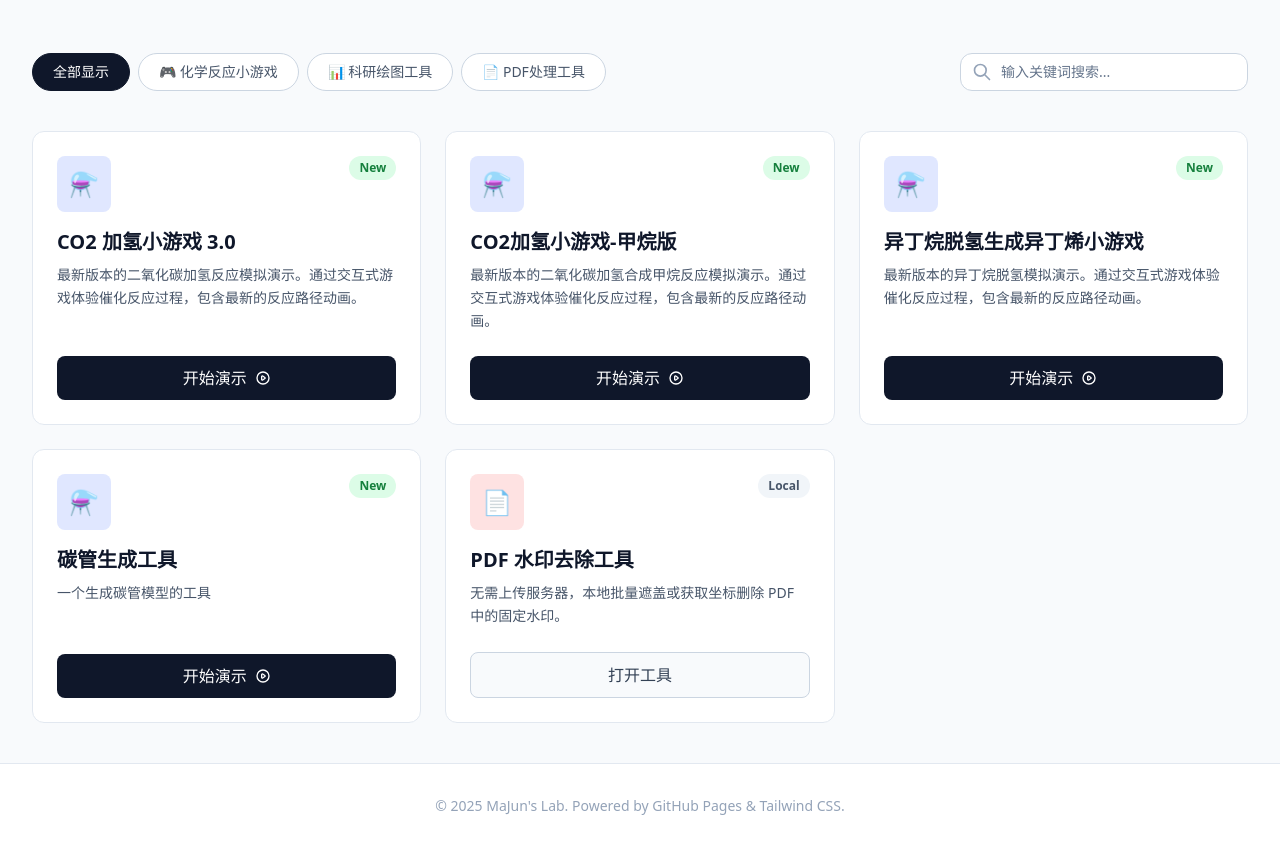
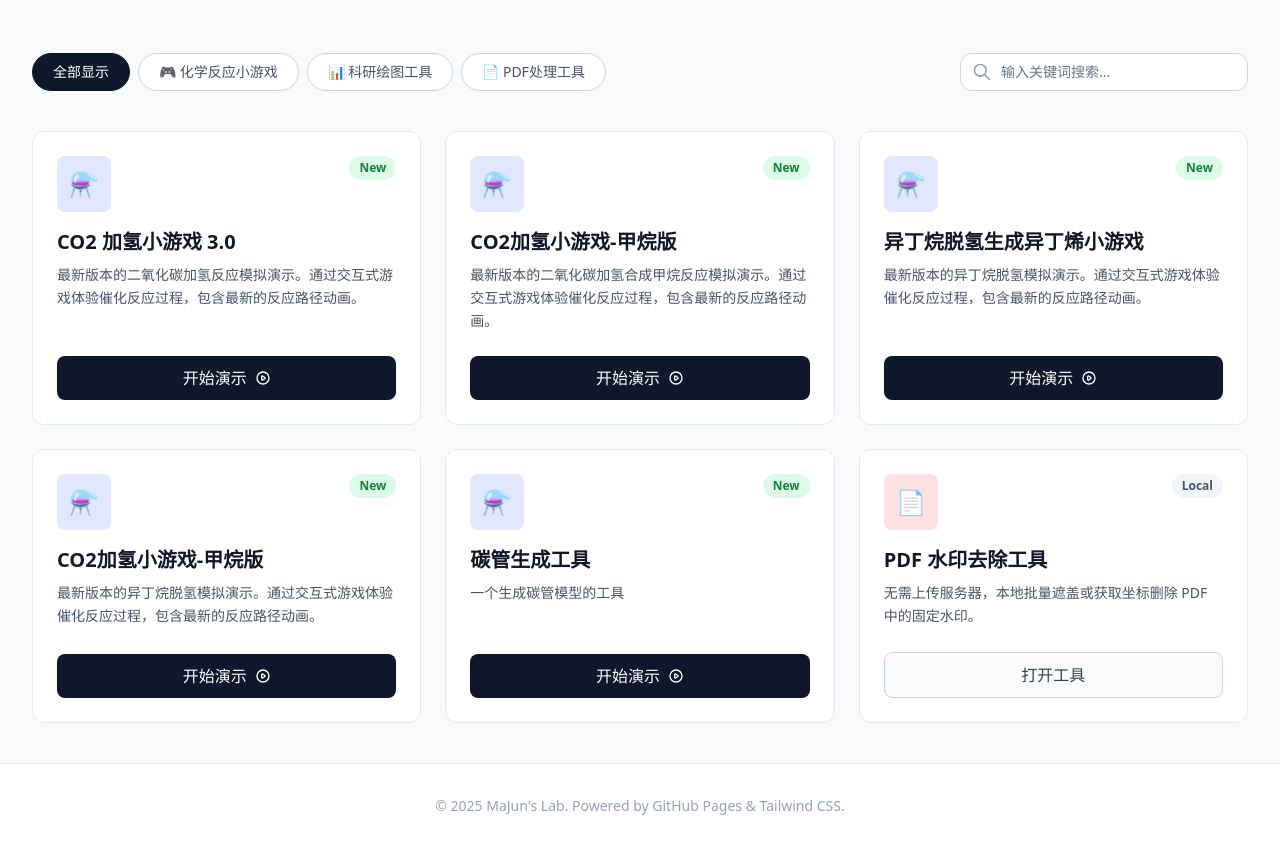
Before and after one commit to novaiumjun/Chem-game, a plain HTML site: page index.html in a window 1280 px wide. Shown: the part 192-1040 px from the top of the page. Drawn offline with nearby package versions, Linux system fonts and the light colour scheme.

Commit message:
Update index.html

```diff
--- a/index.html
+++ b/index.html
@@ -107,7 +107,7 @@
                     最新版本的二氧化碳加氢反应模拟演示。通过交互式游戏体验催化反应过程，包含最新的反应路径动画。
                 </p>
                 <!-- 这里假设你的文件在 Chem-game 文件夹内 -->
-                <a href="./CO2加氢小游戏3.0.html" class="inline-flex items-center justify-center w-full px-4 py-2.5 bg-slate-900 text-white font-medium rounded-lg hover:bg-blue-600 transition-colors">
+                <a href="./化学反应演示/CO2加氢小游戏3.0.html" class="inline-flex items-center justify-center w-full px-4 py-2.5 bg-slate-900 text-white font-medium rounded-lg hover:bg-blue-600 transition-colors">
                     开始演示
                     <svg class="ml-2 w-4 h-4" fill="none" stroke="currentColor" viewBox="0 0 24 24"><path stroke-linecap="round" stroke-linejoin="round" stroke-width="2" d="M14.752 11.168l-3.197-2.132A1 1 0 0010 9.87v4.263a1 1 0 001.555.832l3.197-2.132a1 1 0 000-1.664z"></path><path stroke-linecap="round" stroke-linejoin="round" stroke-width="2" d="M21 12a9 9 0 11-18 0 9 9 0 0118 0z"></path></svg>
                 </a>
@@ -126,7 +126,7 @@
                     最新版本的二氧化碳加氢合成甲烷反应模拟演示。通过交互式游戏体验催化反应过程，包含最新的反应路径动画。
                 </p>
                 <!-- 这里假设你的文件在 Chem-game 文件夹内 -->
-                <a href="./CO2加氢小游戏-甲烷版.html" class="inline-flex items-center justify-center w-full px-4 py-2.5 bg-slate-900 text-white font-medium rounded-lg hover:bg-blue-600 transition-colors">
+                <a href="./化学反应演示/CO2加氢小游戏-甲烷版.html" class="inline-flex items-center justify-center w-full px-4 py-2.5 bg-slate-900 text-white font-medium rounded-lg hover:bg-blue-600 transition-colors">
                     开始演示
                     <svg class="ml-2 w-4 h-4" fill="none" stroke="currentColor" viewBox="0 0 24 24"><path stroke-linecap="round" stroke-linejoin="round" stroke-width="2" d="M14.752 11.168l-3.197-2.132A1 1 0 0010 9.87v4.263a1 1 0 001.555.832l3.197-2.132a1 1 0 000-1.664z"></path><path stroke-linecap="round" stroke-linejoin="round" stroke-width="2" d="M21 12a9 9 0 11-18 0 9 9 0 0118 0z"></path></svg>
                 </a>
@@ -146,14 +146,33 @@
                     最新版本的异丁烷脱氢模拟演示。通过交互式游戏体验催化反应过程，包含最新的反应路径动画。
                 </p>
                 <!-- 这里假设你的文件在 Chem-game 文件夹内 -->
-                <a href="./异丁烷脱氢生成异丁烯小游戏.html" class="inline-flex items-center justify-center w-full px-4 py-2.5 bg-slate-900 text-white font-medium rounded-lg hover:bg-blue-600 transition-colors">
+                <a href="./化学反应演示/异丁烷脱氢生成异丁烯小游戏.html" class="inline-flex items-center justify-center w-full px-4 py-2.5 bg-slate-900 text-white font-medium rounded-lg hover:bg-blue-600 transition-colors">
                     开始演示
                     <svg class="ml-2 w-4 h-4" fill="none" stroke="currentColor" viewBox="0 0 24 24"><path stroke-linecap="round" stroke-linejoin="round" stroke-width="2" d="M14.752 11.168l-3.197-2.132A1 1 0 0010 9.87v4.263a1 1 0 001.555.832l3.197-2.132a1 1 0 000-1.664z"></path><path stroke-linecap="round" stroke-linejoin="round" stroke-width="2" d="M21 12a9 9 0 11-18 0 9 9 0 0118 0z"></path></svg>
                 </a>
             </div>
 
              <!-- 可以在这里复制上面的块来添加更多游戏... -->
+             <!-- 卡片: CO2加氢甲烷化 (新增) -->
+            <div class="tool-card bg-white rounded-xl border border-slate-200 p-6 flex flex-col h-full group" data-category="game">
+                <div class="flex items-start justify-between mb-4">
+                    <div class="p-3 bg-indigo-100 text-indigo-600 rounded-lg group-hover:bg-indigo-600 group-hover:text-white transition-colors">
+                        <span class="text-2xl">⚗️</span>
+                    </div>
+                    <span class="px-2.5 py-1 bg-green-100 text-green-700 text-xs font-bold rounded-full">New</span>
+                </div>
+                <h3 class="text-xl font-bold text-slate-900 mb-2 group-hover:text-blue-600 transition-colors">CO2加氢小游戏-甲烷版</h3>
+                <p class="text-slate-600 text-sm mb-6 flex-grow leading-relaxed">
+                    最新版本的异丁烷脱氢模拟演示。通过交互式游戏体验催化反应过程，包含最新的反应路径动画。
+                </p>
+                <!-- 这里假设你的文件在 Chem-game 文件夹内 -->
+                <a href="./化学反应演示/CO2加氢小游戏-甲烷版.html" class="inline-flex items-center justify-center w-full px-4 py-2.5 bg-slate-900 text-white font-medium rounded-lg hover:bg-blue-600 transition-colors">
+                    开始演示
+                    <svg class="ml-2 w-4 h-4" fill="none" stroke="currentColor" viewBox="0 0 24 24"><path stroke-linecap="round" stroke-linejoin="round" stroke-width="2" d="M14.752 11.168l-3.197-2.132A1 1 0 0010 9.87v4.263a1 1 0 001.555.832l3.197-2.132a1 1 0 000-1.664z"></path><path stroke-linecap="round" stroke-linejoin="round" stroke-width="2" d="M21 12a9 9 0 11-18 0 9 9 0 0118 0z"></path></svg>
+                </a>
+            </div>
 
+             <!-- 可以在这里复制上面的块来添加更多游戏... -->
 
             <!-- ============================================== -->
             <!-- 分类 2: 化学科研绘图小工具 (data-filter="plot") -->
```
